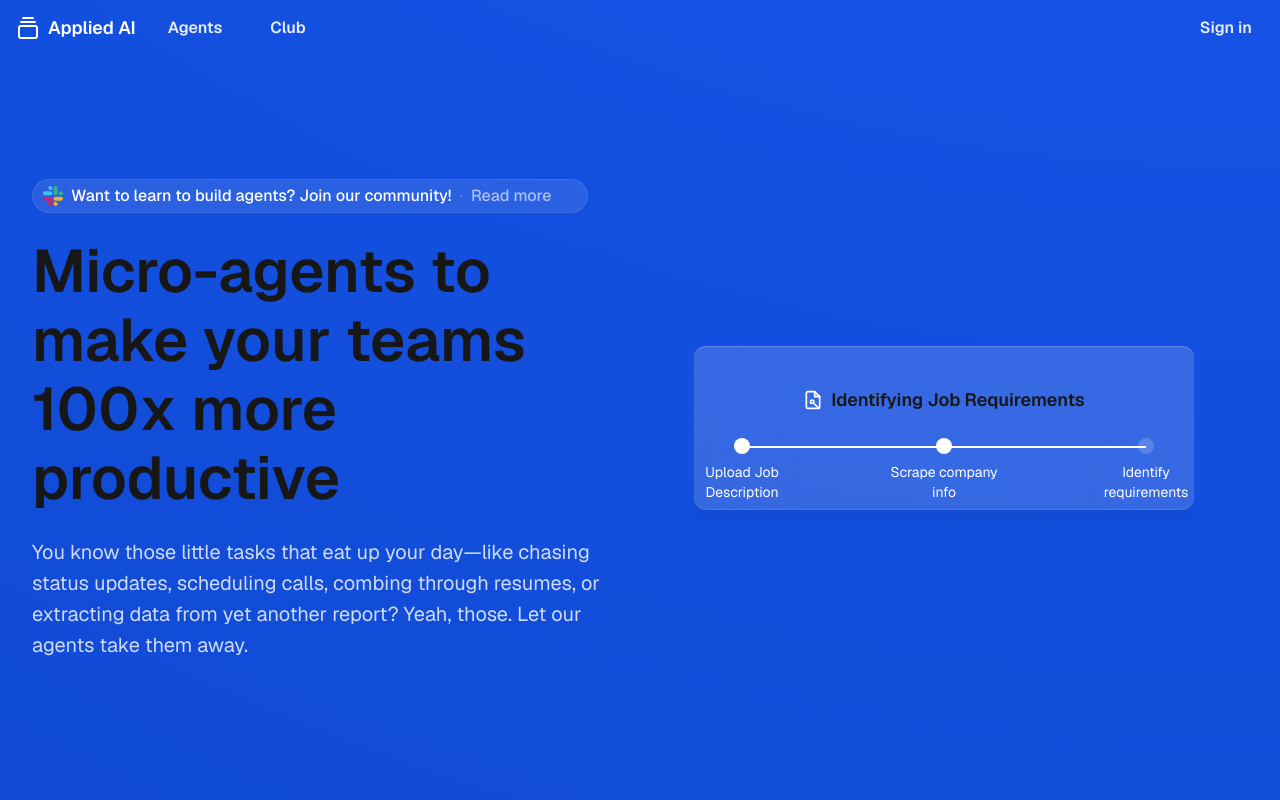
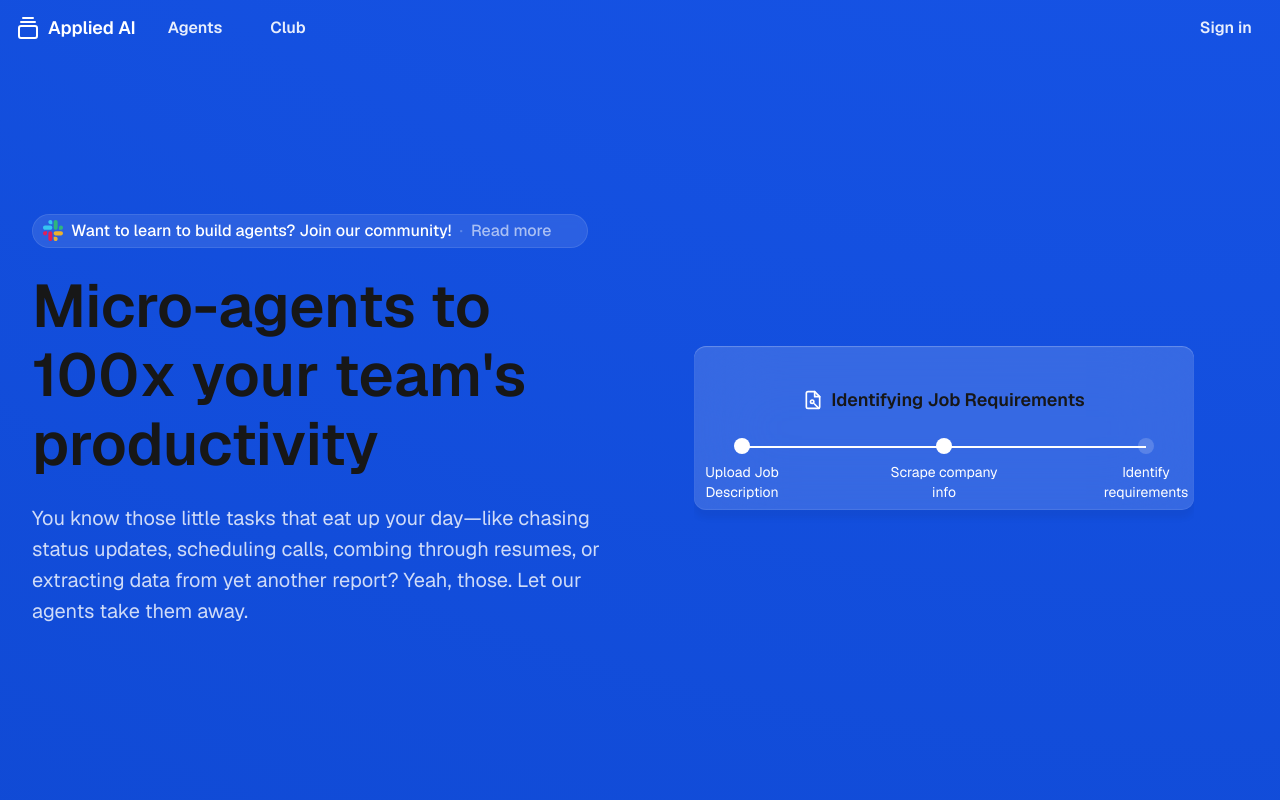
Before and after one commit to iBala/appliedai-lp2, a Next.js app: page / in a window 1280 px wide. Shown: the top 800 px of the page. Built offline with nearby package versions, Linux system fonts and the light colour scheme.

Commit message:
heading fix

```diff
--- a/components/HeroSection.tsx
+++ b/components/HeroSection.tsx
@@ -65,7 +65,7 @@ const HeroSection = () => {
             {/* Main Content */}
             <div className="flex w-full flex-col items-start">
               <h1 className="mb-4 text-balance text-[36px] font-semibold leading-[1.2] md:mb-6 md:text-[48px] lg:text-wrap lg:text-start lg:text-[60px] lg:leading-[1.15]">
-                Micro-agents to make your teams 100x more productive
+                Micro-agents to 100x your team&apos;s productivity
               </h1>
               <h2 className="mb-6 text-lg text-white/80 md:mb-8 md:text-xl lg:text-start lg:text-xl lg:leading-[1.55]">
                 You know those little tasks that eat up your day—like chasing status updates, scheduling calls, combing through resumes, or extracting data from yet another report? Yeah, those. Let our agents take them away.
```
